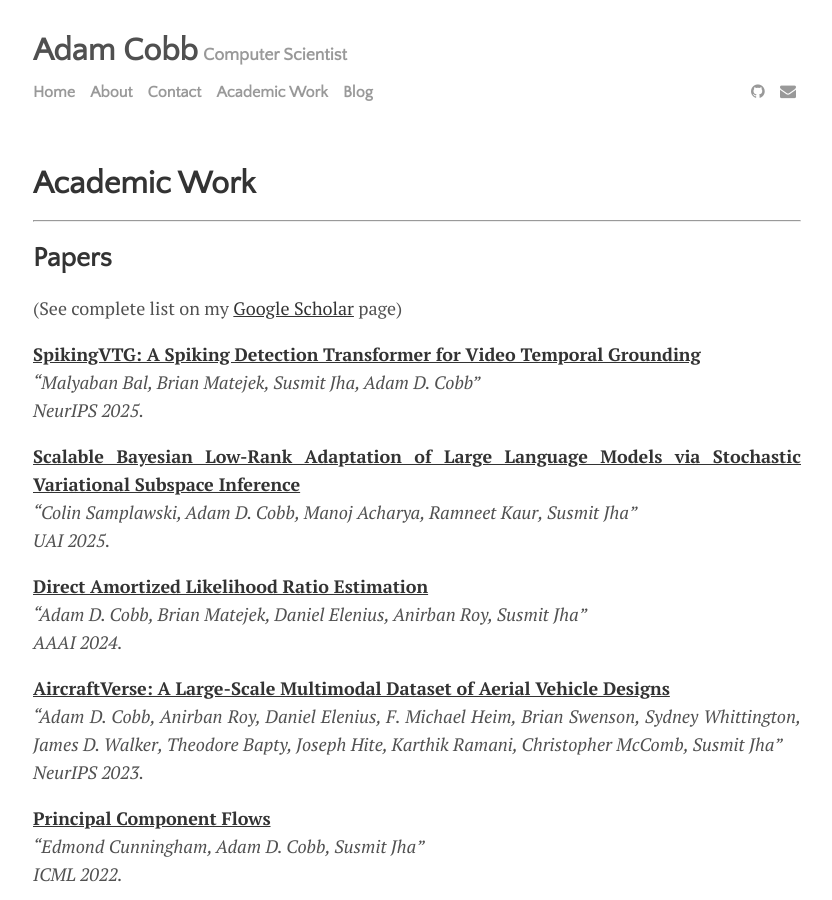
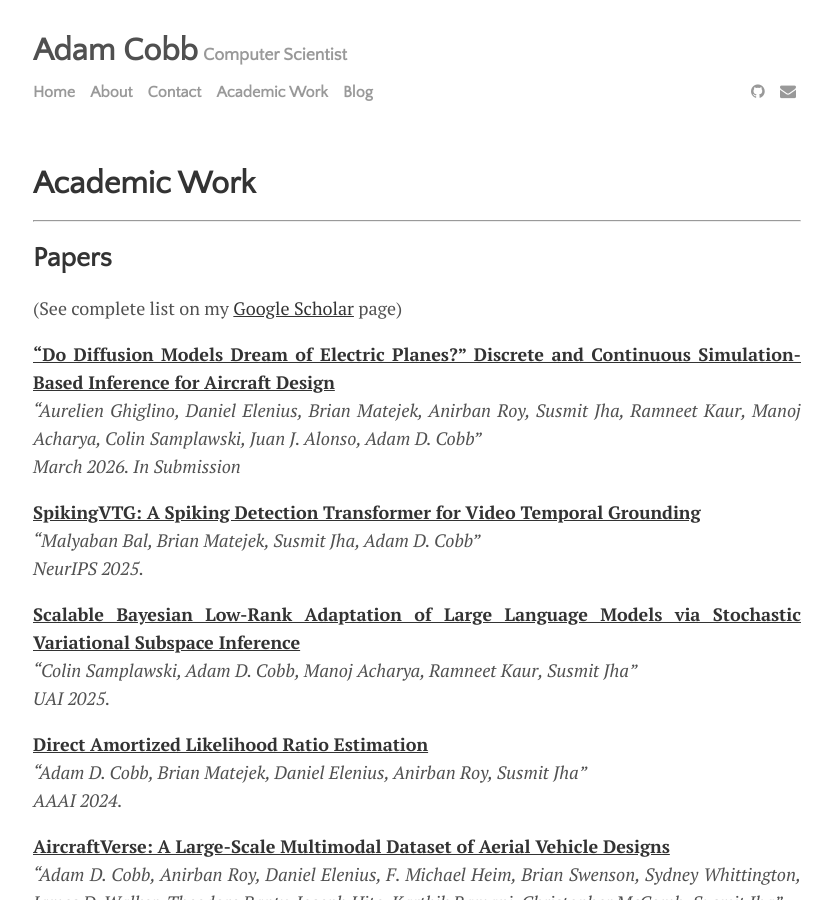
Before and after one commit to AdamCobb/AdamCobb.github.io, a Jekyll site: the page built from menu/academic.md, in a window 1280 px wide and 900 px high. Shown: the whole window, without its empty margins (223-1055 px from the left). Built offline with Jekyll 4.4.1, drawn with Linux system fonts in a browser that asks for light colours; nearby versions of some CDN libraries.

Commit message:
adding preprint

```diff
--- a/menu/academic.md
+++ b/menu/academic.md
@@ -8,6 +8,9 @@ September 2016-->
 
 ## Papers ##
 (See complete list on my [Google Scholar](https://scholar.google.com/citations?user=XW1fyPcAAAAJ&hl=en) page)
+
+[**"Do Diffusion Models Dream of Electric Planes?" Discrete and Continuous Simulation-Based Inference for Aircraft Design**]({{ site.url }}/documents/ghiglino_diffusion_2026.pdf)<br />
+<em>"Aurelien Ghiglino, Daniel Elenius, Brian Matejek, Anirban Roy, Susmit Jha, Ramneet Kaur, Manoj Acharya, Colin Samplawski, Juan J. Alonso, Adam D. Cobb"<br>March 2026. In Submission</em>
 
 [**SpikingVTG: A Spiking Detection Transformer for Video Temporal Grounding**](https://neurips.cc/virtual/2025/poster/117906)<br/>
 <em>"Malyaban Bal, Brian Matejek, Susmit Jha, Adam D. Cobb"<br>NeurIPS 2025.</em> <br/>
```
Also changed, not shown: 1 other file.
